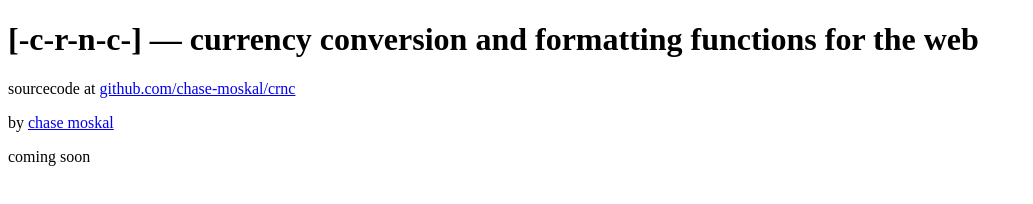
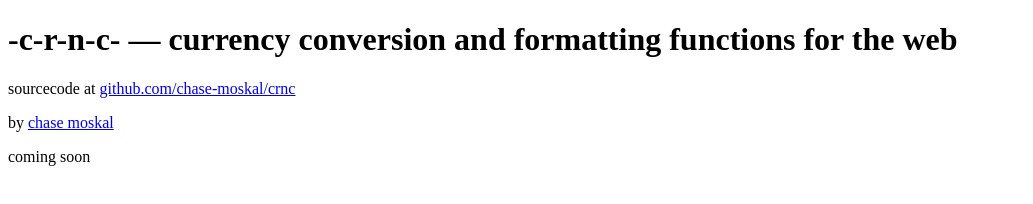
Before and after one commit to chase-moskal/crnc, a website: page index.html in a window 1280 px wide. Shown: the whole page, without its empty margins (0-1033 px from the left). Drawn offline with Linux system fonts and the light colour scheme.

Commit message:
update packages and readme

```diff
--- a/index.html
+++ b/index.html
@@ -10,7 +10,7 @@
 
 	<header class="siteheader">
 		<h1>
-			<strong>[-c-r-n-c-]</strong>
+			<strong>-c-r-n-c-</strong>
 			<span>— currency conversion and formatting functions for the web</span>
 		</h1>
 		<div>
```
Also changed, not shown: package.json (+7 -5 lines), README.md, 1 other file.
